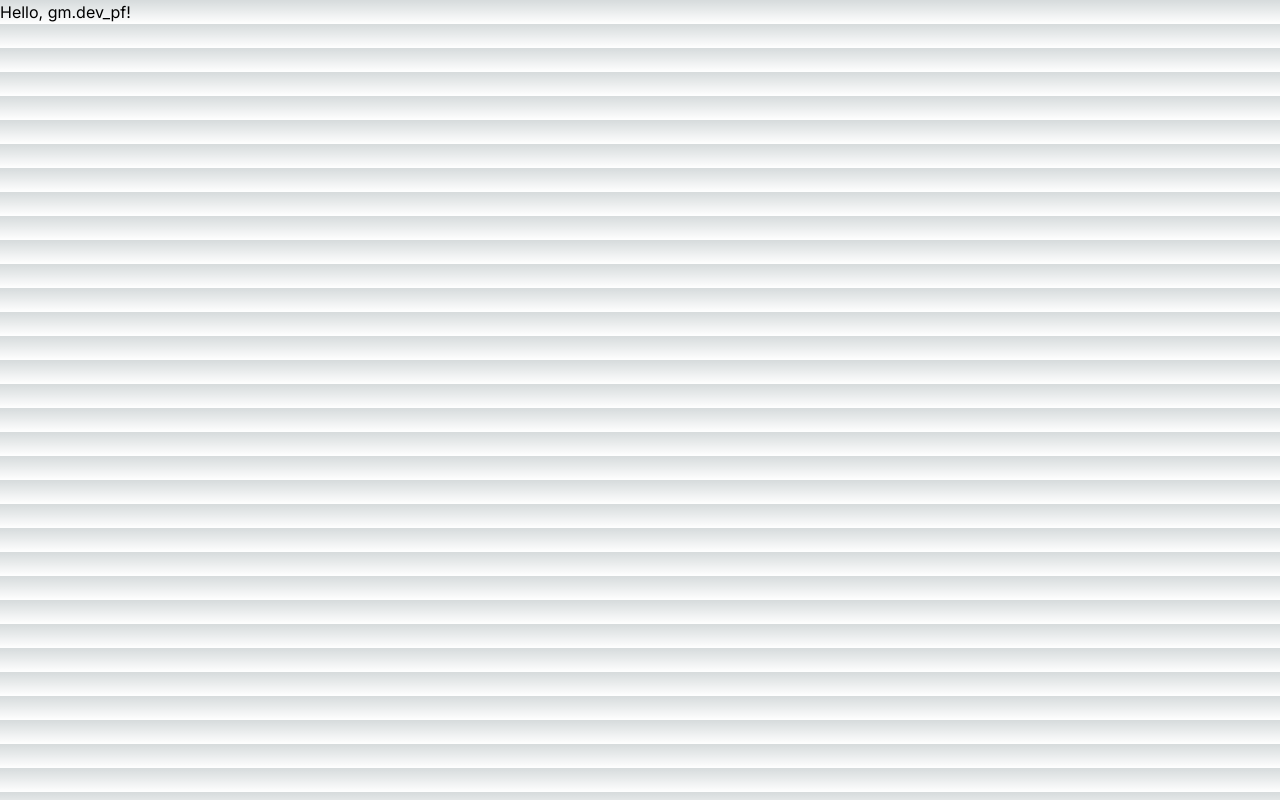
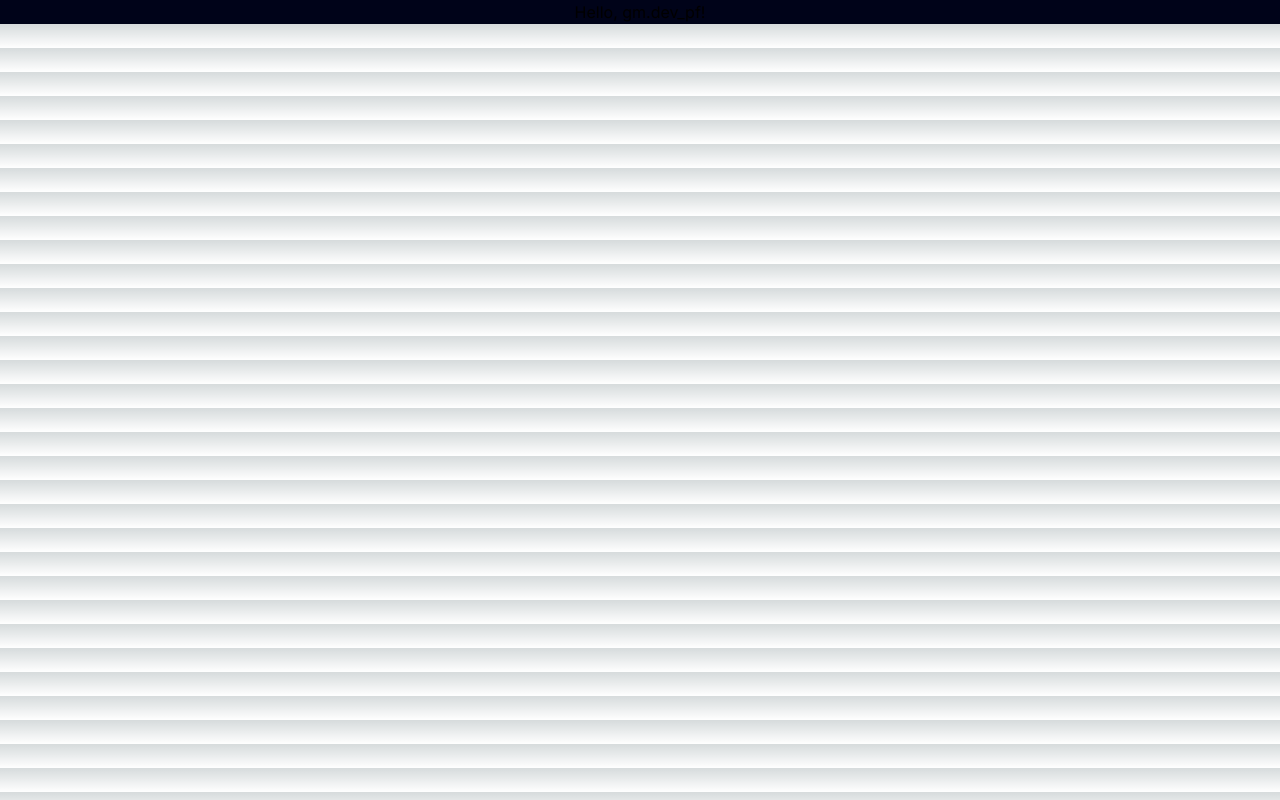
Before and after one commit to Brhylle/gm.dev_pf, a Next.js app: page / in a window 1280 px wide. Built offline with nearby package versions, Linux system fonts and the light colour scheme.

Commit message:
added base styling for main section and hero wrapper

```diff
--- a/app/page.tsx
+++ b/app/page.tsx
@@ -2,9 +2,9 @@
 
 export default function Home() {
   return (
-    <main className="relative">
+    <main className="relative bg-black-100 flex justify-center items-center flex-col overflow-hidden mx-auto sm:px-10 px-5">
       <div className="hero-section">
-        <h1 className="header">
+        <h1 className="hero-wrapper max-w-7xl w-full">
           Hello, gm.dev_pf!
         </h1>
       </div>
```
